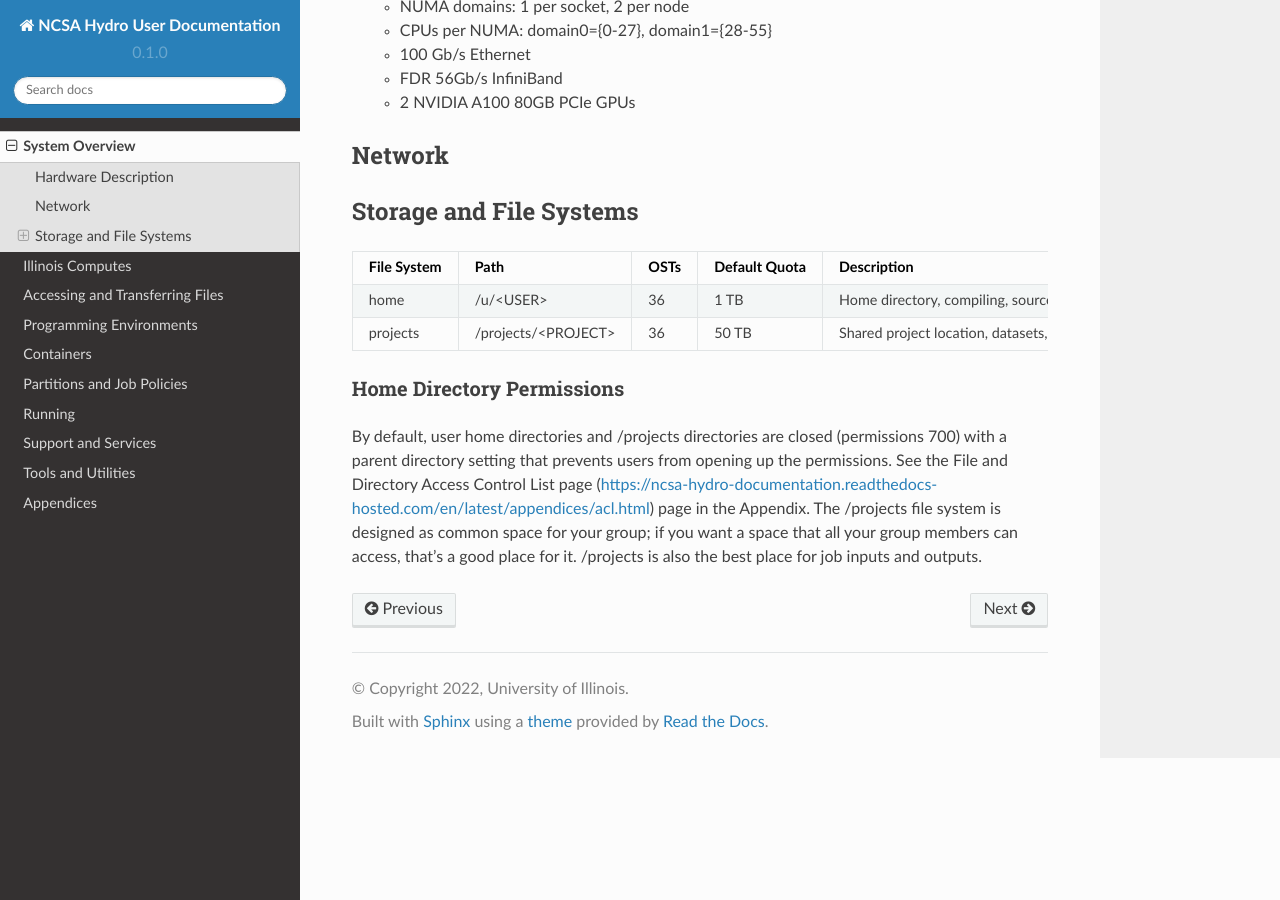
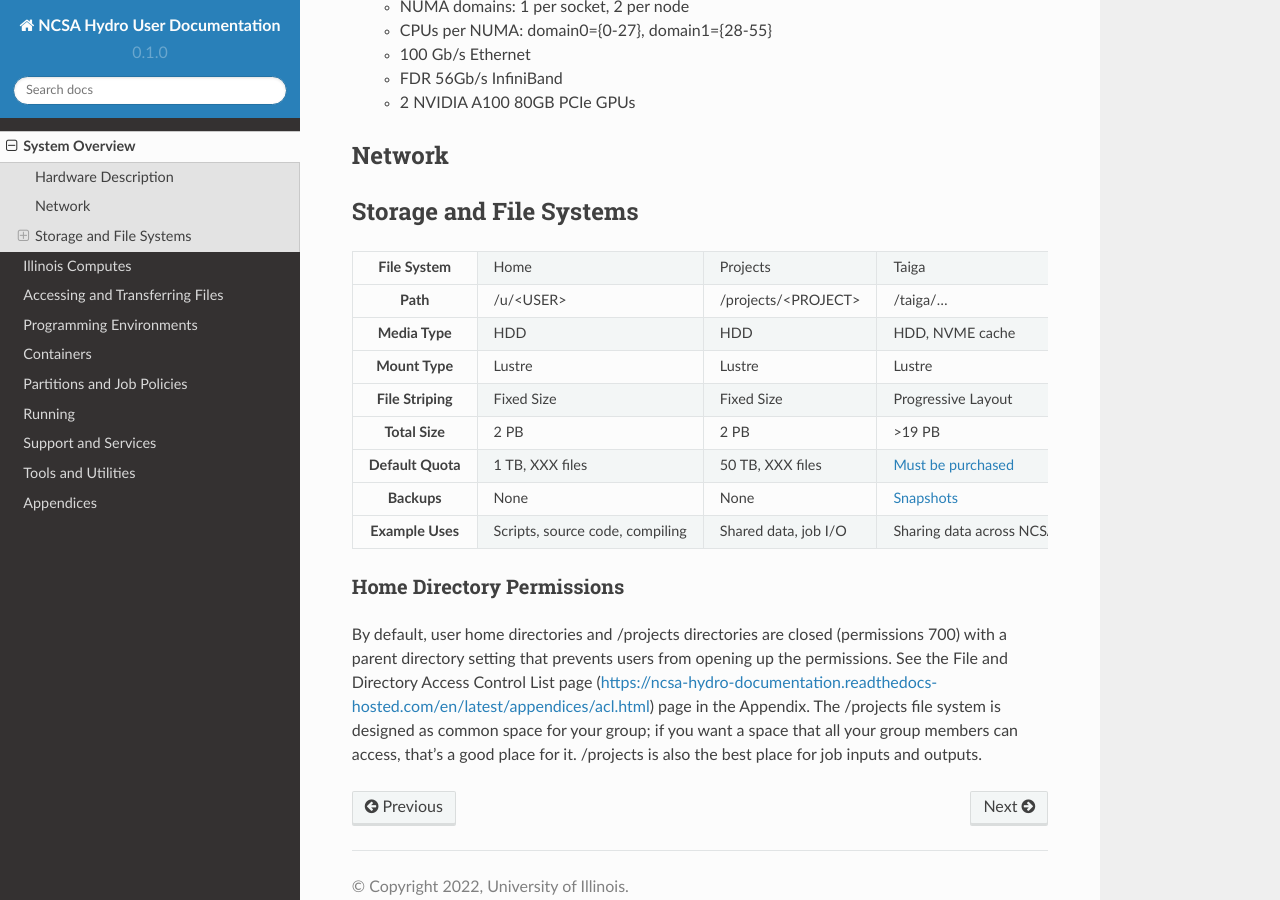
Before and after one commit to ncsa/hydro_documentation, a Sphinx documentation site: the page built from docs/source/system_description.rst, in a window 1280 px wide and 900 px high, scrolled down 1493 px. Built offline with Sphinx 7.4.7 and the Read the Docs theme 2.0.0, drawn with Linux system fonts in a browser that asks for light colours; pages that are not in the unit, such as notebooks, are missing from menus.

Commit message:
reformat and expand storage and file systems table

```diff
--- a/docs/source/system_description.rst
+++ b/docs/source/system_description.rst
@@ -85,12 +85,45 @@ Network
 Storage and File Systems
 -------------------------
 
-============  ====================  =========  ============= =========
-File System   Path                  OSTs       Default Quota Description
-============  ====================  =========  ============= =========
-home          /u/<USER>             36          1 TB         Home directory, compiling, source, etc
-projects      /projects/<PROJECT>   36          50 TB        Shared project location, datasets, job I/O, etc.
-============  ====================  =========  ============= =========
+.. list-table::
+   :stub-columns: 1
+
+   * - File System
+     - Home
+     - Projects
+     - Taiga
+   * - Path
+     - /u/<USER>
+     - /projects/<PROJECT>
+     - /taiga/...
+   * - Media Type
+     - HDD
+     - HDD
+     - HDD, NVME cache
+   * - Mount Type
+     - Lustre
+     - Lustre
+     - Lustre
+   * - File Striping
+     - Fixed Size
+     - Fixed Size
+     - Progressive Layout
+   * - Total Size
+     - 2 PB
+     - 2 PB
+     - >19 PB
+   * - Default Quota
+     - 1 TB, XXX files
+     - 50 TB, XXX files
+     - `Must be purchased <https://wiki.ncsa.illinois.edu/display/TG/>`_
+   * - Backups
+     - None
+     - None
+     - `Snapshots <https://wiki.ncsa.illinois.edu/display/TG/Taiga+User+Guide#TaigaUserGuide-DataRecovery)>`_
+   * - Example Uses
+     - Scripts, source code, compiling
+     - Shared data, job I/O
+     - Sharing data across NCSA resources
 
 Home Directory Permissions
 ~~~~~~~~~~~~~~~~~~~~~~~~~~~~~~
```
